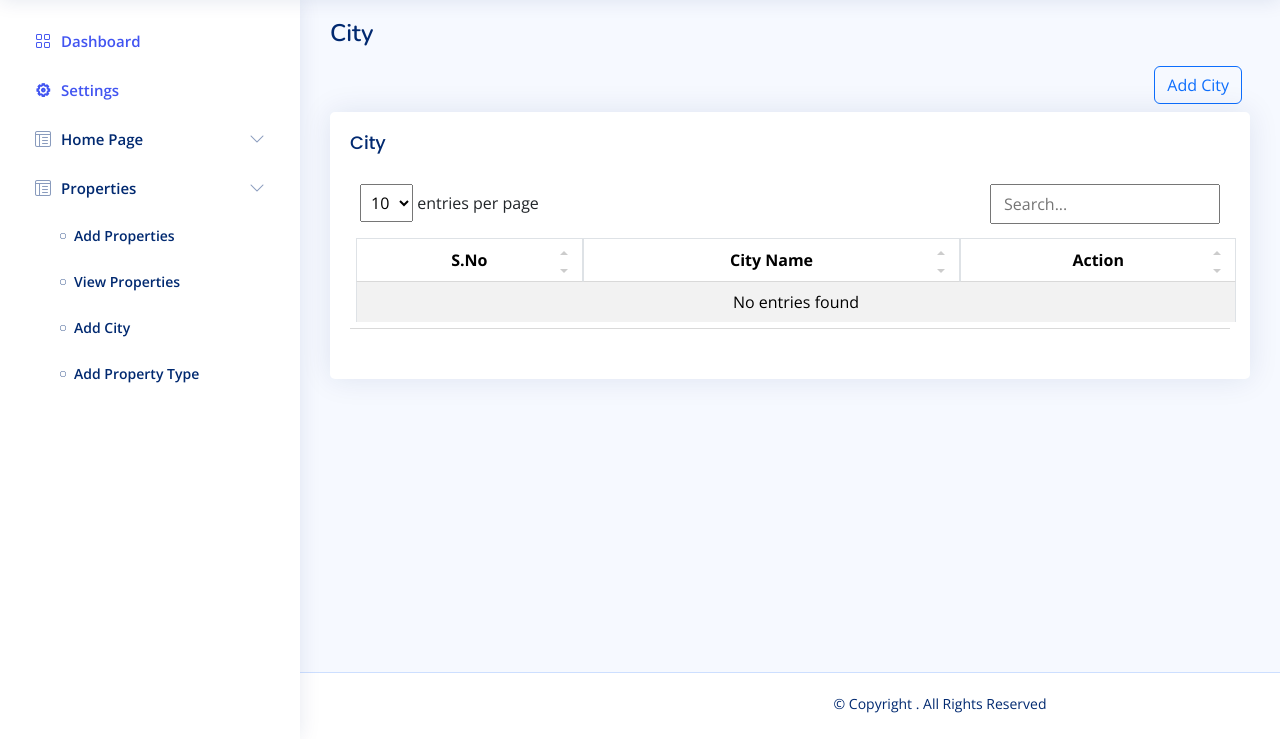
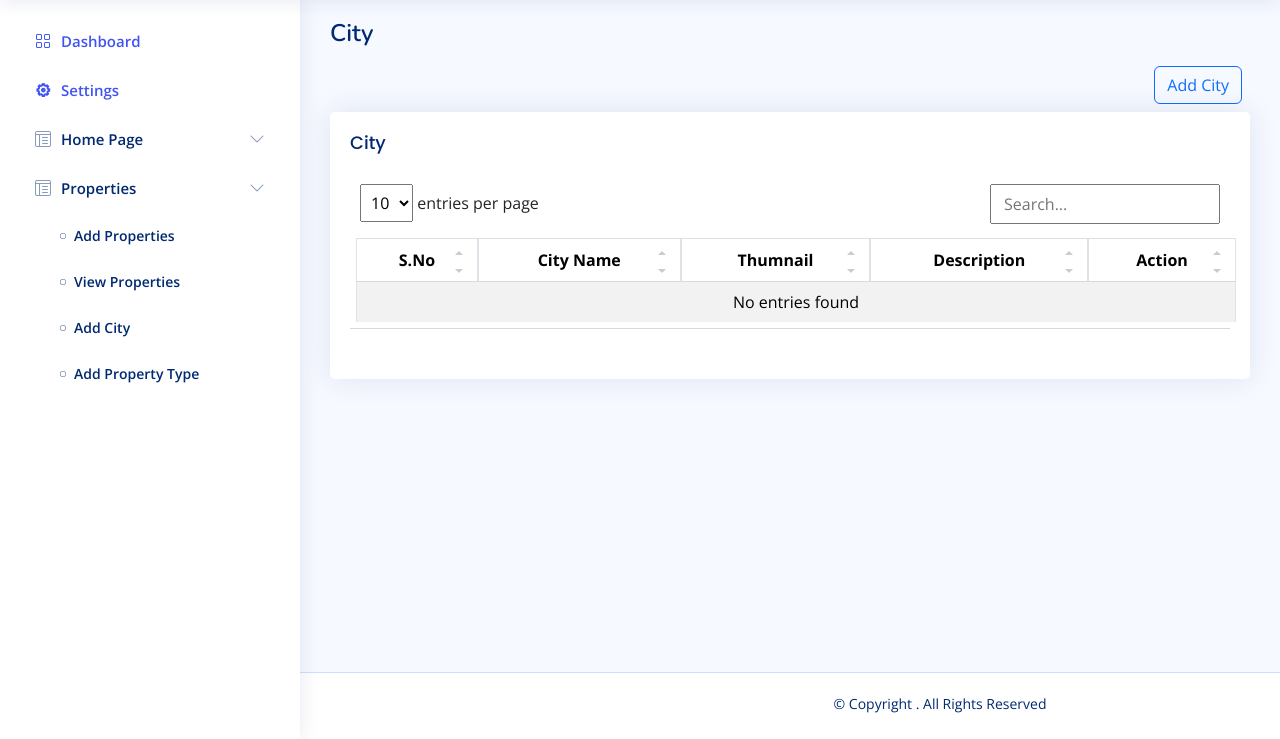
Before and after one commit to balusiva23/realestate, a CodeIgniter app: page /multicms/index.php/dashboard/City in a window 1280 px wide. Shown: the part 61-800 px from the top of the page. Run offline with CodeIgniter, Linux system fonts and the light colour scheme; a user stored in the database is signed in; data comes from the database, SQL or seed files in the repository; tables that the repository leaves empty or names only in its code hold one stand-in row (values such as "Sample post"); some libraries are stand-ins or nearby versions.

Commit message:
new commit 1

```diff
--- a/application/controllers/Dashboard.php
+++ b/application/controllers/Dashboard.php
@@ -2142,11 +2142,48 @@
      }
      public function add_City() {
 
-
+        if ($_FILES['thumnail']['name']) {
+            $thumnail_file_name = $_FILES['thumnail']['name'];
+            // Handle file upload and validation here similar to your previous code
+            $file_name = $_FILES['thumnail']['name'];
+            $fileSize = $_FILES["thumnail"]["size"]/1024;
+            $fileType = $_FILES["thumnail"]["type"];
+            $new_file_name='';
+            $new_file_name .= $file_name;
+
+            $config = array(
+                'file_name' => $new_file_name,
+                'upload_path' => "./assets/uploads/properties/thumnail",
+                'allowed_types' => "gif|jpg|png|jpeg|ico",
+                'overwrite' => TRUE,
+                'max_size' => "50720000"
+            );
+            //create directory
+              if(!is_dir($config['upload_path'])) mkdir($config['upload_path'], 0777, TRUE);
+
+            $this->load->library('Upload', $config);
+            $this->upload->initialize($config);
+            if (!$this->upload->do_upload('thumnail')) {
+                echo $this->upload->display_errors();
+                #redirect("notice/All_notice");
+            }else {
+
+            $file_data = $this->upload->data();
+            //$img_url = $file_data['file_name'];
+            // If the upload is successful, get the file name
+            $thumnail_img_url = $file_data['file_name'];
+          }
+        } else {
+            // Handle the case where 'thumnail' file is required but not provided
+            echo json_encode(array('status' => 'error', 'message' => 'Thumbnail image is required.'));
+            return;
+        }
 
        $data = array(
 
-           'city' => $this->input->post('city')
+           'city' => $this->input->post('city'),
+           'desc' => $this->input->post('desc'),
+           'thumnail' =>  $thumnail_img_url
 
 
        );
@@ -2167,14 +2204,66 @@
    //  }
    }
 
-            public function update_City() {
-
+         public function update_City() {
+
+            if ($_FILES['thumnail']['name']) {
+                $thumnail_file_name = $_FILES['thumnail']['name'];
+                // Handle file upload and validation here similar to your previous code
+                $file_name = $_FILES['thumnail']['name'];
+                $fileSize = $_FILES["thumnail"]["size"]/1024;
+                $fileType = $_FILES["thumnail"]["type"];
+                $new_file_name='';
+                $new_file_name .= $file_name;
+
+                $config = array(
+                    'file_name' => $new_file_name,
+                    'upload_path' => "./assets/uploads/city/thumnail",
+                    'allowed_types' => "gif|jpg|png|jpeg|ico",
+                    'overwrite' => TRUE,
+                    'max_size' => "50720000"
+                );
+                //create directory
+                  if(!is_dir($config['upload_path'])) mkdir($config['upload_path'], 0777, TRUE);
+
+                $this->load->library('Upload', $config);
+                $this->upload->initialize($config);
+                if (!$this->upload->do_upload('thumnail')) {
+                    echo $this->upload->display_errors();
+                    #redirect("notice/All_notice");
+                }else {
+
+                $file_data = $this->upload->data();
+                //$img_url = $file_data['file_name'];
+                // If the upload is successful, get the file name
+                $thumnail_img_url = $file_data['file_name'];
+              }
+            } else {
+                // // Handle the case where 'thumnail' file is required but not provided
+                // echo json_encode(array('status' => 'error', 'message' => 'Thumbnail image is required.'));
+                // return;
+            }
+           if($thumnail_img_url){
             $data = array(
 
-                'city' => $this->input->post('city')
+                'city' => $this->input->post('city'),
+                'desc' => $this->input->post('desc'),
+                'thumnail' =>  $thumnail_img_url
 
 
             );
+           }else{
+            $data = array(
+
+                'city' => $this->input->post('city'),
+                'desc' => $this->input->post('desc'),
+
+
+
+            );
+           }
+
+
+
 
             $table = 'cities';
 
--- a/application/controllers/Home.php
+++ b/application/controllers/Home.php
@@ -48,7 +48,10 @@
 	//Logos
     $this->data['get_brands'] = $this->Common_model->getLogo();
     //properties
-  $this->data['get_properties'] = $this->Common_model->getProperties();
+     $this->data['get_properties'] = $this->Common_model->getProperties();
+	  //cities
+	$this->data['get_cities'] = $this->Common_model->getcities1();
+
 	$this->load->view('Frontend/index',$this->data);//$this->data
 	}
 	public function About()
--- a/application/models/Common_model.php
+++ b/application/models/Common_model.php
@@ -231,6 +231,14 @@
         $query = $this->db->get('cities');
         return $query->result();
     }
+        public function getcities1()
+    {
+
+
+        $this->db->where('isActive', '1');
+        $query = $this->db->get('cities');
+        return $query->result();
+    }
         public function getpropertytype()
     {
 
--- a/application/views/Backend/city.php
+++ b/application/views/Backend/city.php
@@ -55,6 +55,8 @@
                        <th class="center" >S.No</th>
 
                         <th class="center"> City Name </th>
+                        <th class="center"> Thumnail </th>
+                        <th class="center"> Description </th>
 
                         <th class="center"> Action </th>
                   </tr>
@@ -71,6 +73,10 @@
 
 
                                 <td class="center">   <?=$member->city; ?></td>
+                                <td class="center"> <img src="<?php echo base_url(); ?>assets/uploads/city/thumnail/<?php echo $member->thumnail ?>" alt="" class="img-fluid" style="width: 100px;"></td>
+
+
+                                <td class="center">   <?=$member->desc; ?></td>
 
 
                                 <td class="center">
@@ -119,6 +125,16 @@
                 <input type="text" name="city" data-required="1" placeholder="City Name" class="form-control" id="city" required />
                 </div>
 
+                 <div class="form-group mt-2">
+                 <label for="inputName" class="col-form-label">Thumnail<span class="error"> * </span></label><br>
+	                <input type="file"  class="form-control" name="thumnail" id="thumnail">
+                </div>
+
+                <div class="form-group mt-2">
+                <label for="inputName" class="form-label">Description<span class="error">* </span></label>
+                <input type="text" name="desc" data-required="1" placeholder="Description" class="form-control" id="desc" required />
+                </div>
+
 
             </div>
 
@@ -149,8 +165,17 @@
                <div class="row ">
                 <div class="col-md-12">
                 <div class="form-group mt-2">
-                <label for="inputName" class="form-label">City Name<span class="error">* </span></label>
-                <input type="text" name="city" data-required="1" placeholder="City Name" class="form-control" id="city" required />
+                <label for="inputName" class="form-label">City Name<span class="error"> </span></label>
+                <input type="text" name="city" data-required="1" placeholder="City Name" class="form-control" id="city"  />
+                </div>
+                <div class="form-group mt-2">
+                 <label for="inputName" class="col-form-label">Thumnail<span class="error">  </span></label><br>
+	                <input type="file"  class="form-control" name="thumnail" id="thumnail">
+                </div>
+
+                <div class="form-group mt-2">
+                <label for="inputName" class="form-label">Description<span class="error"> </span></label>
+                <input type="text" name="desc" data-required="1" placeholder="Description" class="form-control" id="desc"  />
                 </div>
 
 
@@ -262,6 +287,7 @@
                         // Populate the modal with the data returned from the server
                         $('#Editverticalycentered [name="id"]').val(response.id);
                         $('#Editverticalycentered [name="city"]').val(response.city);
+                        $('#Editverticalycentered [name="desc"]').val(response.desc);
 
 
 
--- a/application/views/Frontend/properties.php
+++ b/application/views/Frontend/properties.php
@@ -114,7 +114,7 @@
                          foreach ($get_cities as  $value) { ?>
                                <div class="checkbox checkbox-theme checkbox-circle">
                         <!-- <option value="<?= $value->id ?>"><?= $value->city; ?></option> -->
-                        <input id="cityCheckbok_<?= $value->id ?>" type="checkbox" class="common_selector city"  name="city" value="<?= $value->id; ?>">
+                        <input id="cityCheckbok_<?= $value->id ?>" type="checkbox" class="common_selector city"  name="city" value="<?= $value->id; ?>" <?php if($this->input->get('I') && $this->input->get('I') == $value->id ) { echo "checked";} ?> >
                         <label for="cityCheckbok_<?= $value->id ?>">
                           <?= $value->city; ?>
                         </label>
```
Also changed, not shown: application/views/Frontend/index.php (+57 -111 lines), assets/uploads/city/thumnail/popular-places-1.jpg (added), assets/uploads/city/thumnail/popular-places-4.jpg (added), assets/uploads/city/thumnail/popular-places-5.jpg (added), assets/uploads/city/thumnail/popular-places-6.jpg (added), assets/uploads/city/thumnail/properties-list-5.jpg (added).
